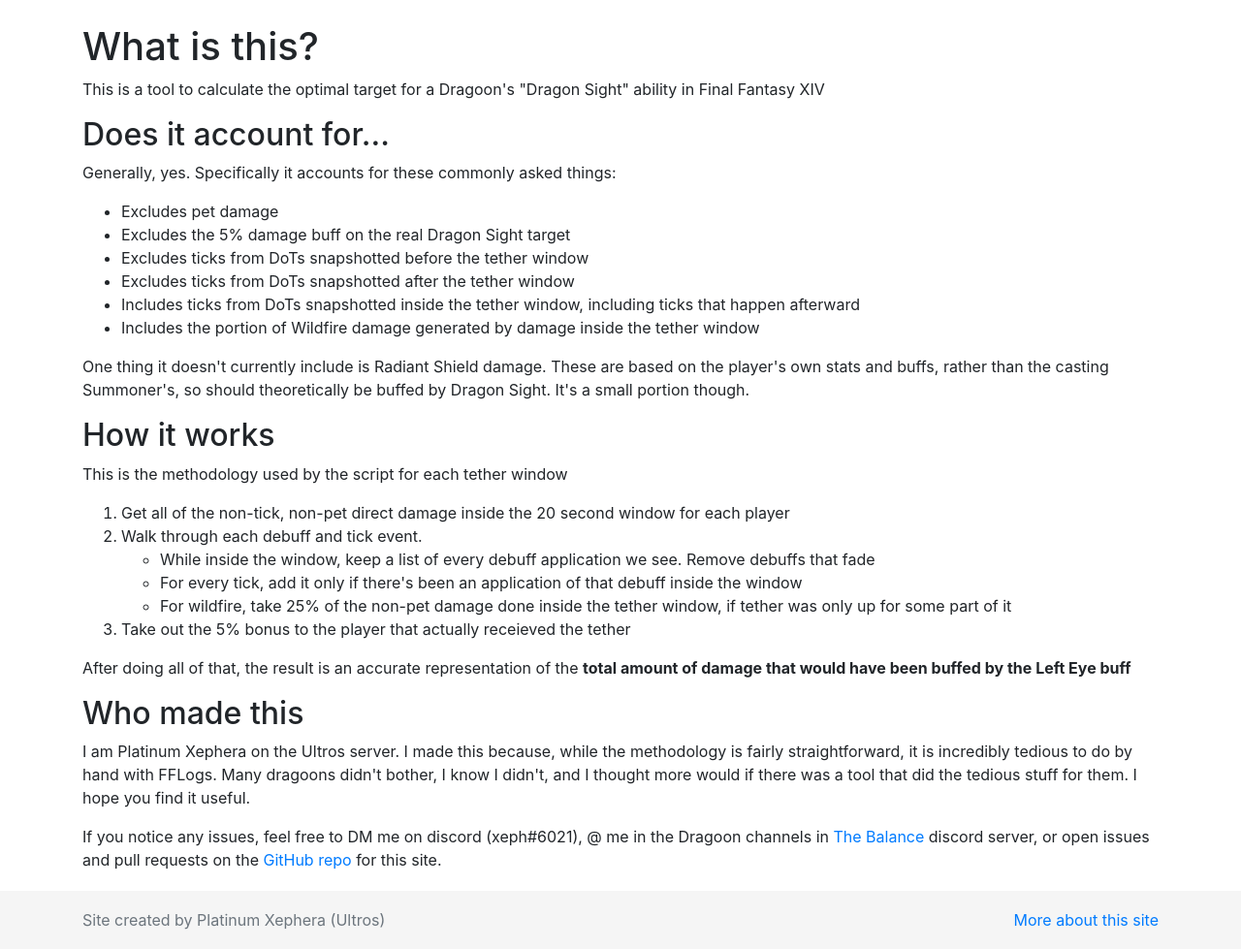
After one commit to xephero/tethercalc, a Flask app: page /about in a window 1280 px wide. The commit adds this page. Shown: the whole page at 97% size. Run offline with Flask 2, Linux system fonts and the light colour scheme; some libraries are stand-ins or nearby versions.

Commit message:
About page and style cleanup

```diff
--- a/app.py
+++ b/app.py
@@ -48,6 +48,10 @@ def homepage():
 
     return render_template('home.html')
 
+@app.route('/about')
+def about():
+    return render_template('about.html')
+
 @app.route('/<string:report_id>/<int:fight_id>')
 def calc(report_id, fight_id):
     """The actual calculated results view"""
--- /dev/null
+++ b/templates/about.html
@@ -0,0 +1,42 @@
+{% extends 'base.html' %}
+
+{% block content %}
+<h1>What is this?</h1>
+
+<p>This is a tool to calculate the optimal target for a Dragoon's "Dragon Sight" ability in Final Fantasy XIV</p>
+
+<h2>Does it account for...</h2>
+
+<p>Generally, yes. Specifically it accounts for these commonly asked things:</p>
+<ul>
+    <li>Excludes pet damage</li>
+    <li>Excludes the 5% damage buff on the real Dragon Sight target</li>
+    <li>Excludes ticks from DoTs snapshotted before the tether window</li>
+    <li>Excludes ticks from DoTs snapshotted after the tether window</li>
+    <li>Includes ticks from DoTs snapshotted inside the tether window, including ticks that happen afterward</li>
+    <li>Includes the portion of Wildfire damage generated by damage inside the tether window</li>
+</ul>
+<p>One thing it doesn't currently include is Radiant Shield damage. These are based on the player's own stats and buffs, rather than the casting Summoner's, so should theoretically be buffed by Dragon Sight. It's a small portion though.</p>
+
+<h2>How it works</h2>
+
+<p>This is the methodology used by the script for each tether window</p>
+<ol>
+    <li>Get all of the non-tick, non-pet direct damage inside the 20 second window for each player</li>
+    <li>Walk through each debuff and tick event.
+        <ul>
+            <li>While inside the window, keep a list of every debuff application we see. Remove debuffs that fade</li>
+            <li>For every tick, add it only if there's been an application of that debuff inside the window</li>
+            <li>For wildfire, take 25% of the non-pet damage done inside the tether window, if tether was only up for some part of it</li>
+        </ul>
+    </li>
+    <li>Take out the 5% bonus to the player that actually receieved the tether</li>
+</ol>
+
+<p>After doing all of that, the result is an accurate representation of the <strong>total amount of damage that would have been buffed by the Left Eye buff</strong></p>
+
+<h2>Who made this</h2>
+
+<p>I am Platinum Xephera on the Ultros server. I made this because, while the methodology is fairly straightforward, it is incredibly tedious to do by hand with FFLogs. Many dragoons didn't bother, I know I didn't, and I thought more would if there was a tool that did the tedious stuff for them. I hope you find it useful.</p>
+<p>If you notice any issues, feel free to DM me on discord (xeph#6021), @ me in the Dragoon channels in <a href="https://thebalanceffxiv.com/" title="FFXIV Balance Discord">The Balance</a> discord server, or open issues and pull requests on the <a href="https://github.com/xephero/tethercalc">GitHub repo</a> for this site.</p>
+{% endblock %}
--- a/templates/base.html
+++ b/templates/base.html
@@ -6,9 +6,32 @@
     <script src="https://cdnjs.cloudflare.com/ajax/libs/popper.js/1.12.9/umd/popper.min.js" integrity="sha384-ApNbgh9B+Y1QKtv3Rn7W3mgPxhU9K/ScQsAP7hUibX39j7fakFPskvXusvfa0b4Q" crossorigin="anonymous"></script>
     <script src="https://maxcdn.bootstrapcdn.com/bootstrap/4.0.0/js/bootstrap.min.js" integrity="sha384-JZR6Spejh4U02d8jOt6vLEHfe/JQGiRRSQQxSfFWpi1MquVdAyjUar5+76PVCmYl" crossorigin="anonymous"></script>
     <link rel="stylesheet" href="https://maxcdn.bootstrapcdn.com/bootstrap/4.0.0/css/bootstrap.min.css" integrity="sha384-Gn5384xqQ1aoWXA+058RXPxPg6fy4IWvTNh0E263XmFcJlSAwiGgFAW/dAiS6JXm" crossorigin="anonymous">
+    <style>
+        html {
+            position: relative;
+            min-height: 100%;
+        }
+        body {
+            margin-bottom: 80px;
+        }
+        .footer {
+            position: absolute;
+            bottom: 0;
+            width: 100%;
+            height: 60px;
+            line-height: 60px;
+            background-color: #f5f5f5;
+        }
+    </style>
 </head>
 <body>
-    <div class="container">
+    <div class="mt-4 container">
         {% block content %}{% endblock %}
     </div>
+    <footer class="footer">
+        <div class="container">
+            <span class="text-muted">Site created by Platinum Xephera (Ultros)</span>
+            <span class="float-right"><a href="/about" title="About Tethercalc">More about this site</a></span>
+        </div>
+    </footer>
 </body>
--- a/templates/home.html
+++ b/templates/home.html
@@ -6,6 +6,6 @@
         <label for="report">Report URL</label>
         <input type="text" name="report_url" class="form-control" placeholder="Report URL">
     </div>
-    <button type="submit" class="btn btn-primary">Submit</button>
+    <button type="submit" class="btn btn-primary">Analyze</button>
 </form>
 {% endblock %}
```
Also changed, not shown: 1 other file.
